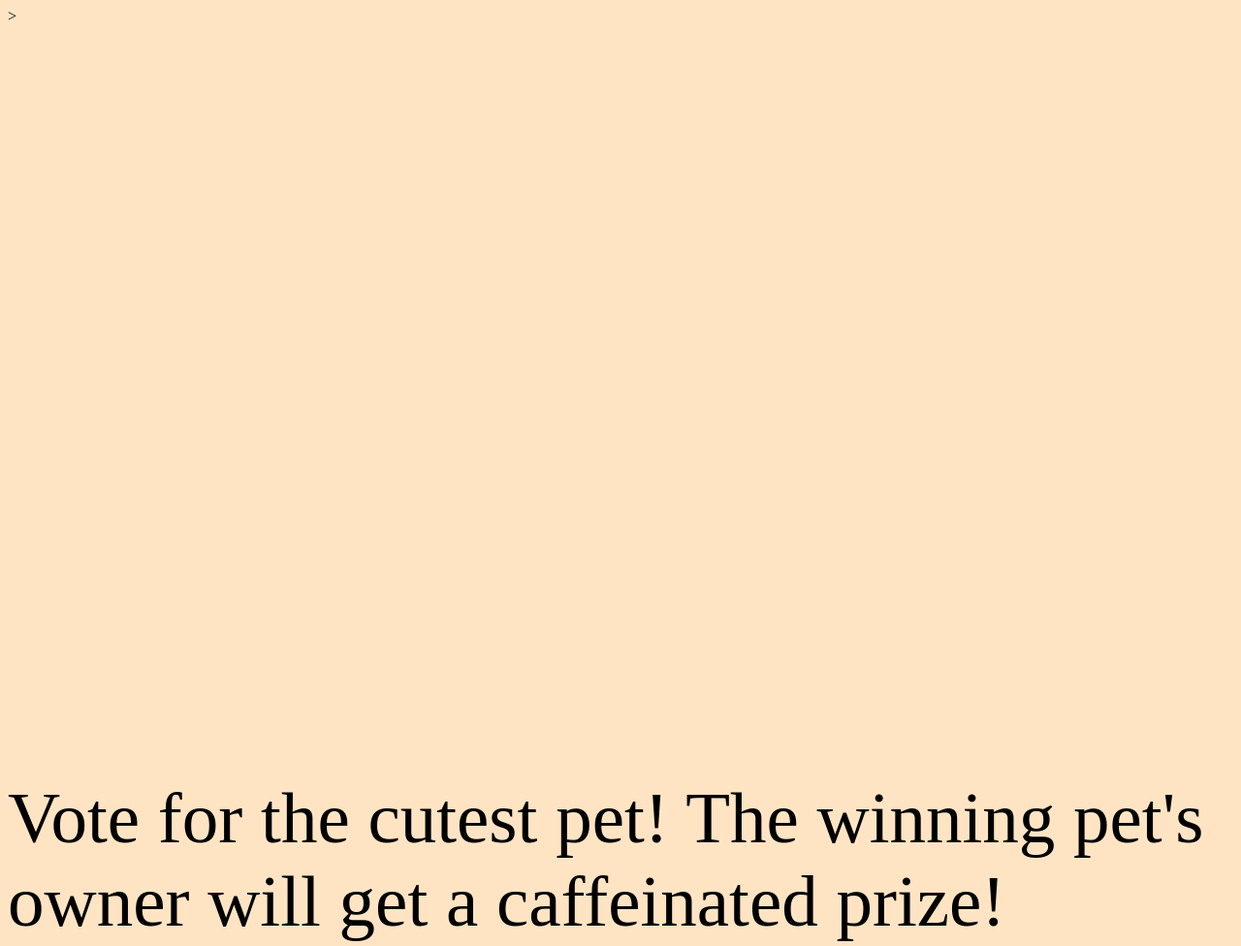
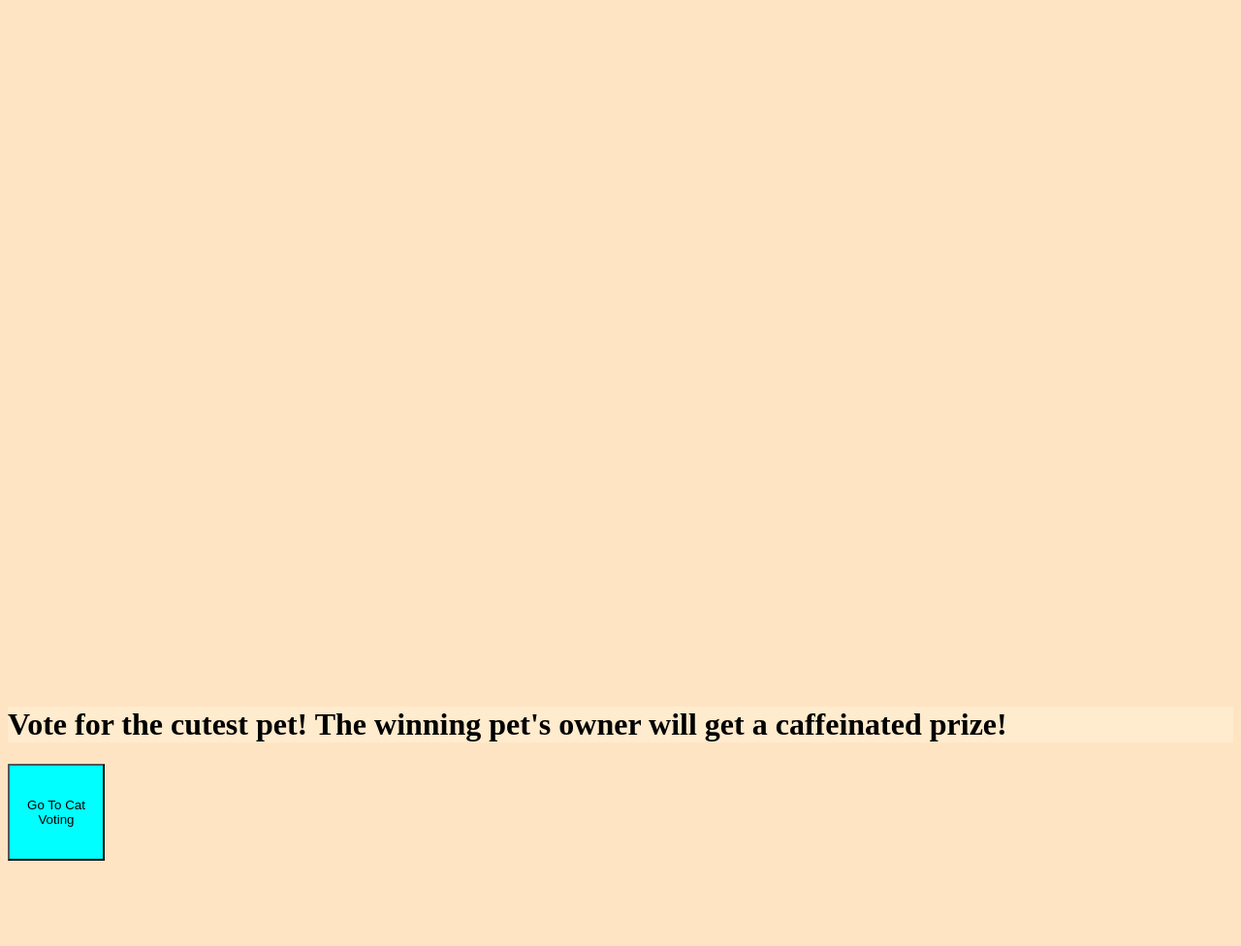
Before and after one commit to ellisaissa/cat-dog-pimento, a plain HTML site: page index.html in a window 1280 px wide. Shown: the top 976 px of the page at 97% size. After the commit the page ends 908 px from the top, so only its background shows below. Drawn offline with Linux system fonts and the light colour scheme.

Commit message:
images, and css edits

```diff
--- a/index.html
+++ b/index.html
@@ -3,7 +3,7 @@
 <head>
     <meta charset="UTF-8">
     <meta name="viewport" content="width=device-width, initial-scale=1.0">
-    <link rel="stylesheet" href="style.css"> >
+    <link rel="stylesheet" href="style.css">
     <title>CoffeeZon Vote</title>
 </head>
 <body>
@@ -29,7 +29,7 @@
         </script> -->
         </head>
         <body>
-            <p> Vote for the cutest pet! The winning pet's owner will get a caffeinated prize!</p>
+            <h1> Vote for the cutest pet! The winning pet's owner will get a caffeinated prize!</h1>
         <div id="poll">
 
         <!-- <form>
--- a/style.css
+++ b/style.css
@@ -1,6 +1,11 @@
 #logo {
 height: 700px;
     background: url('CZ\ Logo.jpg') no-repeat center center;
+}
+
+h1 {
+    color: black;
+    background-color: blanchedalmond;
 }
 
 p {
```
